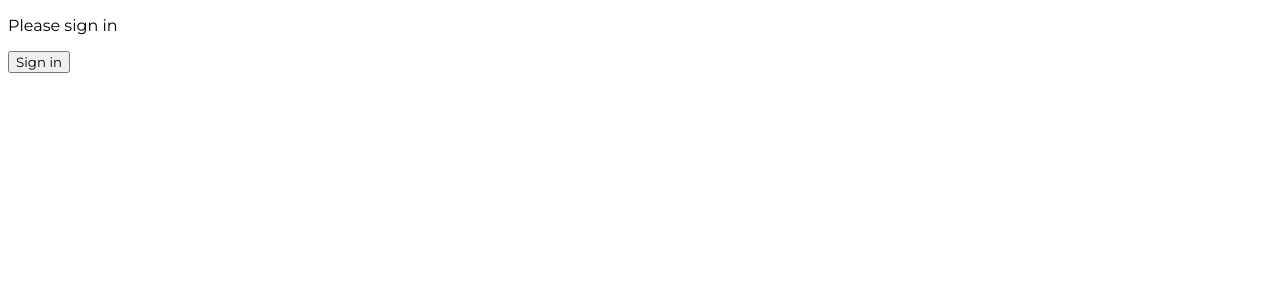
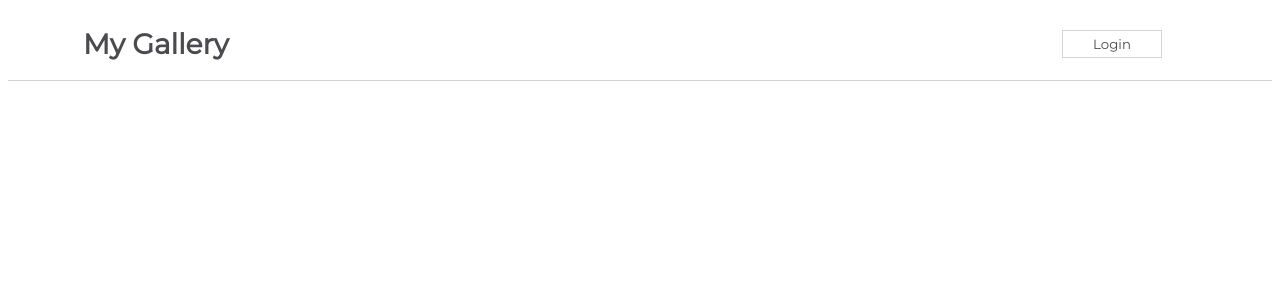
Before and after one commit to BekMart/functional-component-challenge, a React (Create React App) app in the folder my-app/: page / in a window 1280 px wide. Shown: the top 300 px of the page. Built offline with nearby package versions, Linux system fonts and the light colour scheme.

Commit message:
Update NavBar - conditional rendering sign in form

```diff
--- a/my-app/src/App.js
+++ b/my-app/src/App.js
@@ -1,9 +1,9 @@
 import "./App.module.css";
-import MethodsAsPropsParent from "./components/MethodsAsPropsParent";
+import NavBarForms from "./components/NavBarForms";
 
 function App() {
   return <div className="App">
-      <MethodsAsPropsParent />
+      <NavBarForms />
   </div>;
 }
 
--- /dev/null
+++ b/my-app/src/components/NavBarChild.js
@@ -0,0 +1,25 @@
+import React from "react";
+
+function NavBarChild(props) {
+  return (
+    <div>
+      {props.isLoggedIn ? (
+        <button onClick={props.handleClick}>Login</button>
+      ) : (
+        <div>
+          <form>
+            <label htmlFor = "username">Username:</label>
+            <input type="text" placeholder="Username" id="username" />
+
+            <label htmlmFor = "password">Password:</label>
+            <input type="password" placeholder="Password" id="password" />
+
+            <button onClick={props.handleClick}>Submit</button>
+          </form>
+        </div>
+      )}
+    </div>
+  );
+}
+
+export default NavBarChild;
--- /dev/null
+++ b/my-app/src/components/NavBarForms.js
@@ -0,0 +1,37 @@
+import React, { Component } from "react";
+import css from "./css/NavBarSimple.module.css";
+import NavBarChild from "./NavBarChild";
+
+export class NavBarForms extends Component {
+  constructor(props) {
+    super(props);
+
+    this.state = {
+      isLoggedIn: true,
+    };
+  }
+
+  handleClick = () => {
+    this.setState(
+      (prevState) => ({
+        isLoggedIn: prevState.isLoggedIn ? false : true,
+      }),
+      // Important to use a callback function to console.log the updated state
+      () => console.log(this.state.isLoggedIn)
+    );
+  };
+
+  render() {
+    return (
+      <div className={css.NavBar}>
+        <h1>My Gallery</h1>
+        <NavBarChild
+          isLoggedIn={this.state.isLoggedIn}
+          handleClick={this.handleClick}
+        />
+      </div>
+    );
+  }
+}
+
+export default NavBarForms;
```
